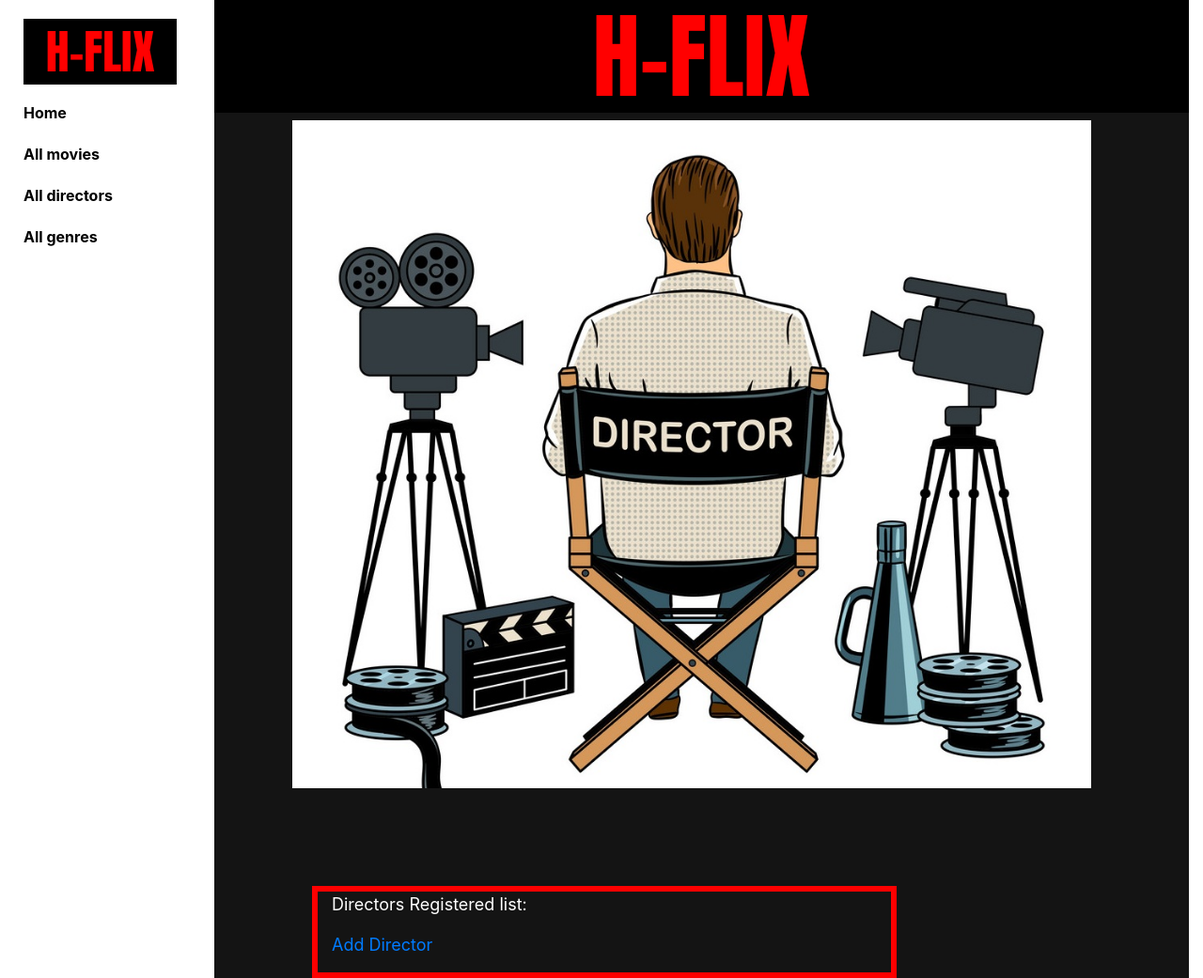
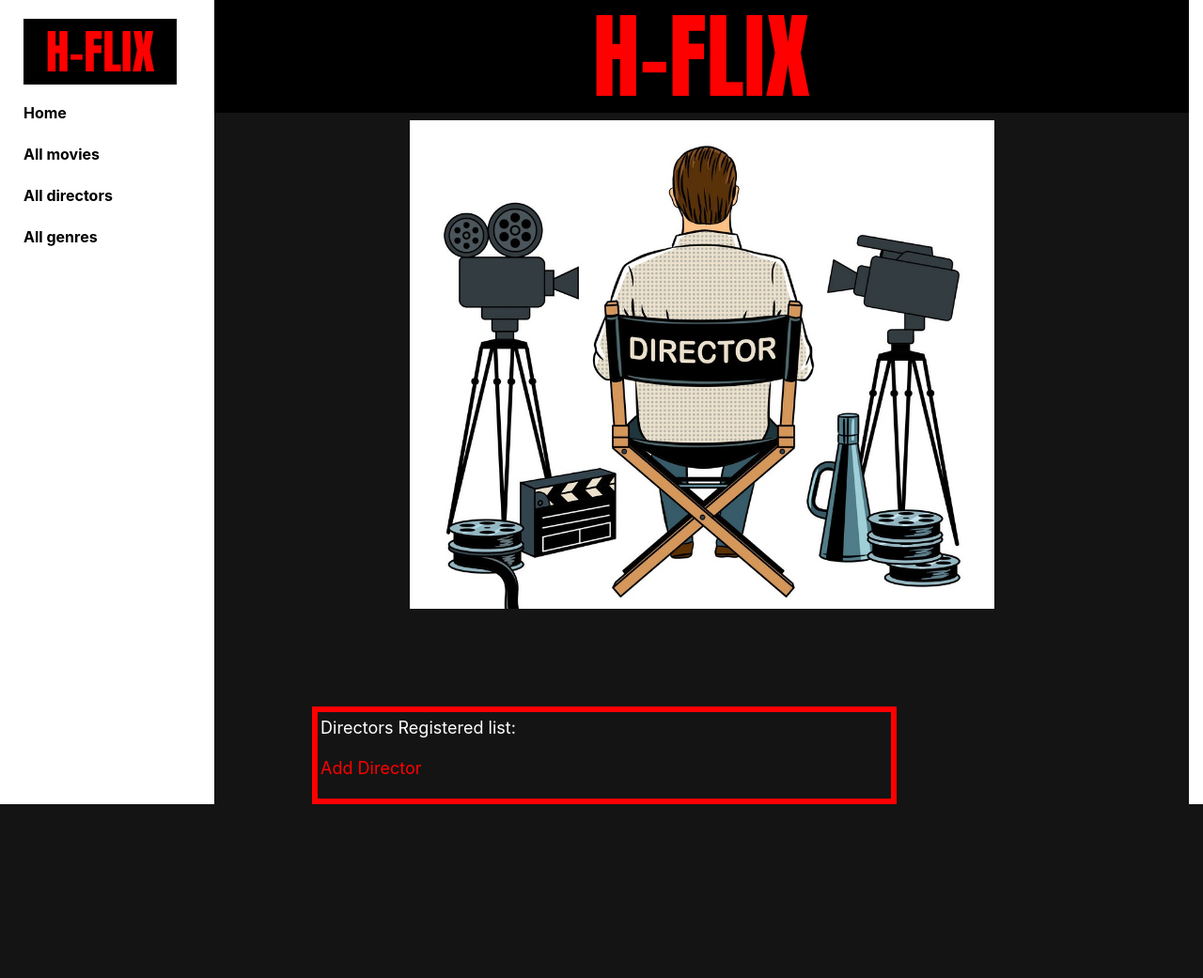
Before and after one commit to Irfanananda2/Final, a Django app: page /content/directors/ in a window 1280 px wide. Shown: the whole page at 94% size. After the commit the page ends 856 px from the top, so only its background shows below. Run offline with Django 3.2, Linux system fonts and the light colour scheme; data that the repository does not hold is empty; parts of the project's set-up code (start-up, migrations or seed data) failed here and were passed over; some libraries are stand-ins or nearby versions.

Commit message:
just did some edits on the directors.html, actors.html should be finished by tommorow at the latest

```diff
--- a/content/models/actor.py
+++ b/content/models/actor.py
@@ -1,5 +1,4 @@
 from django.db import models
-from content.models.movie import Movie
 
 class Actor(models.Model):
     actor_id = models.CharField(primary_key=True, max_length= 10)
@@ -12,4 +11,4 @@ class Actor(models.Model):
         app_label = 'content'
 
     def __str__(self):
-        return f'{self.last_name}, {self.first_name}'
+        return f'{self.actor_id}, {self.first_name}, {self.last_name}, {self.bio}'
--- a/content/static/css/Director.css
+++ b/content/static/css/Director.css
@@ -5,7 +5,7 @@
 }
 
 .directList {
-    padding: 0.9%;
+    padding: 0.3%;
     margin: 0;
     color: white;
     font-size: 2vh;
@@ -13,7 +13,7 @@
 }
 .directList ul li
 {
-    padding: 1%;
+    padding: 0.1%;
     list-style-type: none;
 }
 .directList a{
@@ -26,8 +26,8 @@
 }
 
 .director-Image {
-   width: 50%;
-   height: 50%;
+    max-width: 60%;
+    height: auto;
 }
 
 .center-block {
--- a/content/templates/base_generic.html
+++ b/content/templates/base_generic.html
@@ -11,6 +11,7 @@
     {% load static %}
     <link rel="stylesheet" type="text/css" href="{% static 'css/Genre.css' %}">
     <link rel="stylesheet" type="text/css" href="{% static 'css/Movie.css' %}">
+    <link rel="stylesheet" type="text/css" href="{% static 'css/Director.css' %}">
     <link rel="stylesheet" type="text/css" href="{% static 'css/Basic.css' %}">
 </head>
 
--- a/content/templates/director/directors.html
+++ b/content/templates/director/directors.html
@@ -6,7 +6,7 @@
             <h1>H-FLIX</h1>
         </div>
     {% load static %}
-    <img src="{% static 'img/director.jpg' %}" class="img-responsive center-block director-Image">
+    <img src="{% static 'img/director.jpg' %}" class="director-Image mx-auto d-block">
     <div class="container-fluid center-block directList" style="margin-top: 10%; margin-left: 10%; border: 6px solid red; width: 60%;">
         <p>Directors Registered list:</p>
         <ul>
```
Also changed, not shown: content/templates/actor/actor.html (+12 -0 lines).
